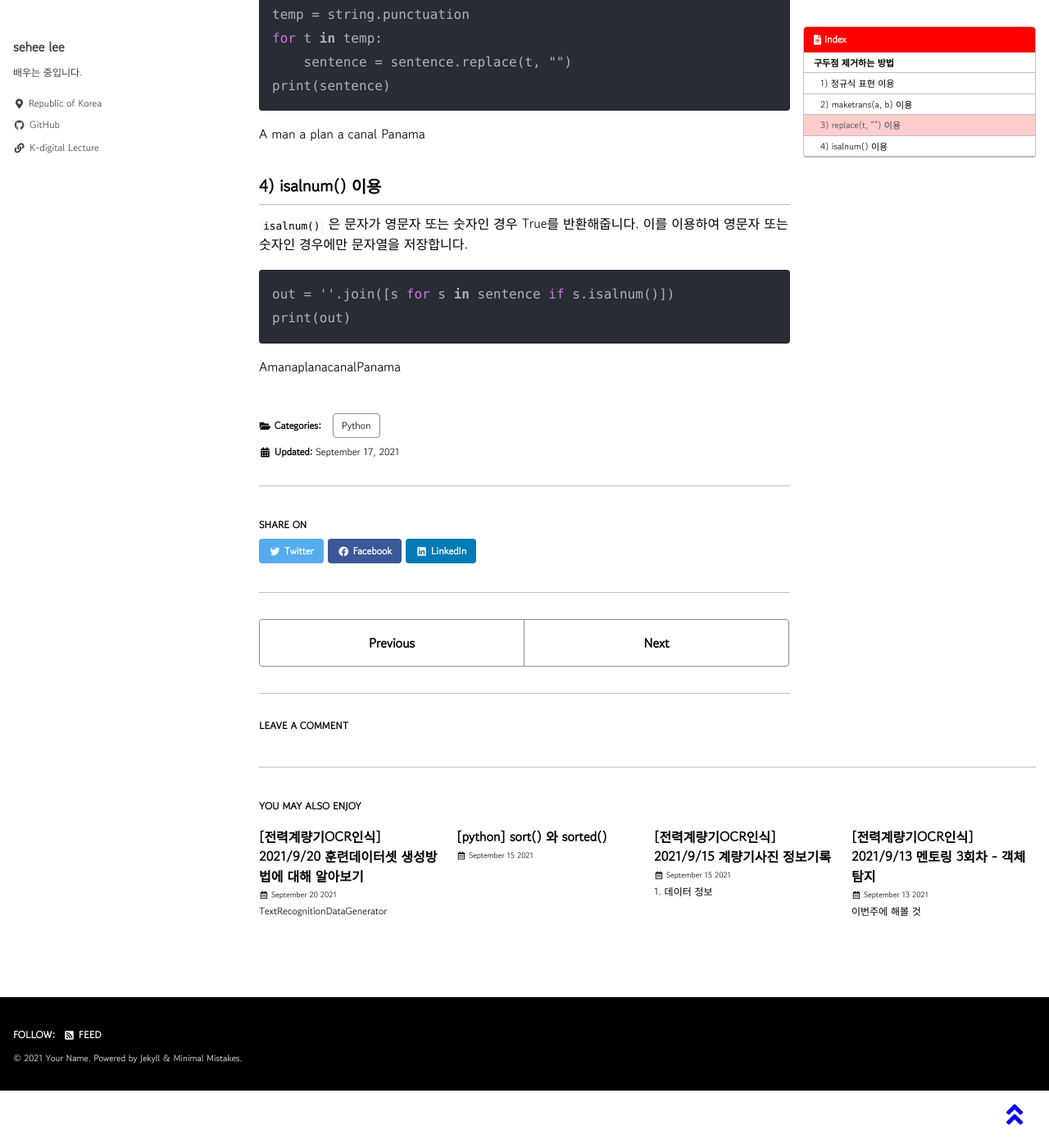
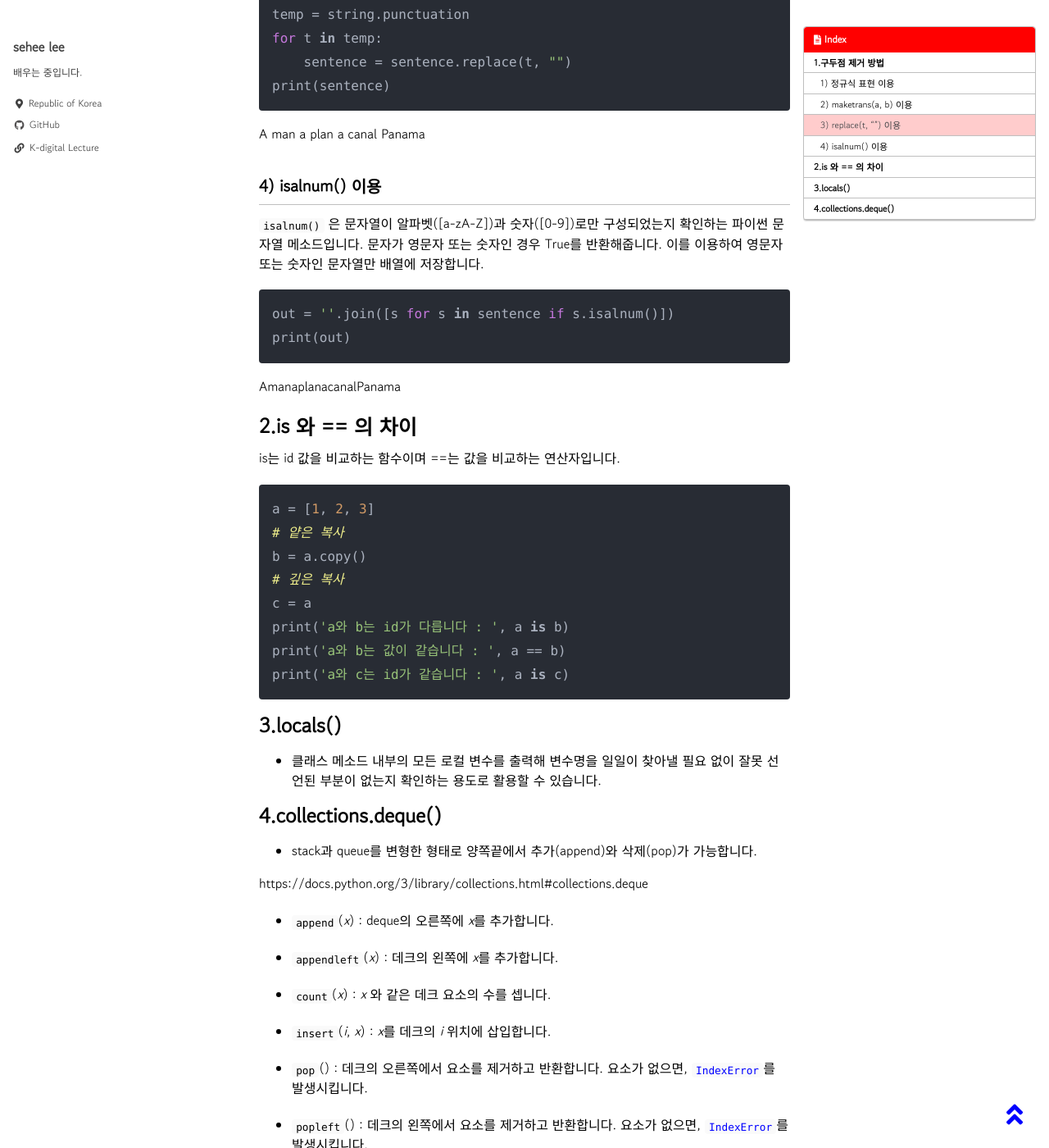
Before and after one commit to 2SEHI/2SEHI.github.io, a Jekyll site: the page built from _posts/2021-09-17-67_Python_Basic.md, in a window 1280 px wide and 1400 px high, scrolled down 1017 px. Shown: the whole window at 82% size. Built offline with Jekyll 4.4.1, drawn with Linux system fonts in a browser that asks for light colours; cached includes are drawn as plain includes; some web fonts are replaced; some of the changed text lies outside the part shown.

Commit message:
Update Algorithm programming tips

````diff
--- a/_posts/2021-09-17-67_Python_Basic.md
+++ b/_posts/2021-09-17-67_Python_Basic.md
@@ -1,12 +1,12 @@
 ---
-title:  "[python] 문자열에서 구두점을 제거하는 방법"
-excerpt: ""
+title:  "[python] 자주사용되는 Built-In Functions - ✨추가중"
+excerpt: "Commonly Used Python Built In Functions"
 
 toc: true
 toc_sticky: true
 
 date: 2021-09-17
-last_modified_at: 2021-09-17
+last_modified_at: 2021-09-21
 
 use_math: true
 comments: true
@@ -17,7 +17,7 @@ categories:
 
 
 
-# 구두점 제거하는 방법
+# 1.구두점 제거 방법
 
 유효한 팰린드롬 를 공부하다가 문자열에서 구두점을 제거하는 여러가지 방법에 대해 정리 해보았습니다.
 
@@ -72,7 +72,7 @@ A man a plan a canal Panama
 
 ## 4) isalnum() 이용
 
-`isalnum()` 은 문자가 영문자 또는 숫자인 경우 True를 반환해줍니다. 이를 이용하여 영문자 또는 숫자인 경우에만 문자열을 저장합니다.
+`isalnum()` 은 문자열이 알파벳([a-zA-Z])과 숫자([0-9])로만 구성되었는지 확인하는 파이썬 문자열 메소드입니다. 문자가 영문자 또는 숫자인 경우 True를 반환해줍니다. 이를 이용하여 영문자 또는 숫자인 문자열만 배열에 저장합니다.
 
 ```python
 out = ''.join([s for s in sentence if s.isalnum()])
@@ -80,3 +80,50 @@ print(out)
 ```
 
 AmanaplanacanalPanama
+
+
+
+
+
+# 2.is 와 == 의 차이
+
+is는 id 값을 비교하는 함수이며 ==는 값을 비교하는 연산자입니다.
+
+```python
+a = [1, 2, 3]
+# 얕은 복사
+b = a.copy()
+# 깊은 복사
+c = a
+print('a와 b는 id가 다릅니다 : ', a is b)
+print('a와 b는 값이 같습니다 : ', a == b)
+print('a와 c는 id가 같습니다 : ', a is c)
+```
+
+
+
+# 3.locals()
+
+- 클래스 메소드 내부의 모든 로컬 변수를 출력해 변수명을 일일이 찾아낼 필요 없이 잘못 선언된 부분이 없는지 확인하는 용도로 활용할 수 있습니다.
+
+
+
+# 4.collections.deque()
+
+- stack과 queue를 변형한 형태로 양쪽끝에서 추가(append)와 삭제(pop)가 가능합니다.
+
+https://docs.python.org/3/library/collections.html#collections.deque
+
+- `append`(*x*) : deque의 오른쪽에 *x*를 추가합니다.
+
+- `appendleft`(*x*) : 데크의 왼쪽에 *x*를 추가합니다.
+
+- `count`(*x*) : *x* 와 같은 데크 요소의 수를 셉니다.
+
+- `insert`(*i*, *x*) : *x*를 데크의 *i* 위치에 삽입합니다.
+
+- `pop`() : 데크의 오른쪽에서 요소를 제거하고 반환합니다. 요소가 없으면, [`IndexError`](https://docs.python.org/ko/3/library/exceptions.html#IndexError)를 발생시킵니다.
+
+- `popleft`() : 데크의 왼쪽에서 요소를 제거하고 반환합니다. 요소가 없으면, [`IndexError`](https://docs.python.org/ko/3/library/exceptions.html#IndexError)를 발생시킵니다.
+
+- `maxlen` : 데크의 최대 크기.설정하지 않으면 길이 변경됩니다.
````
